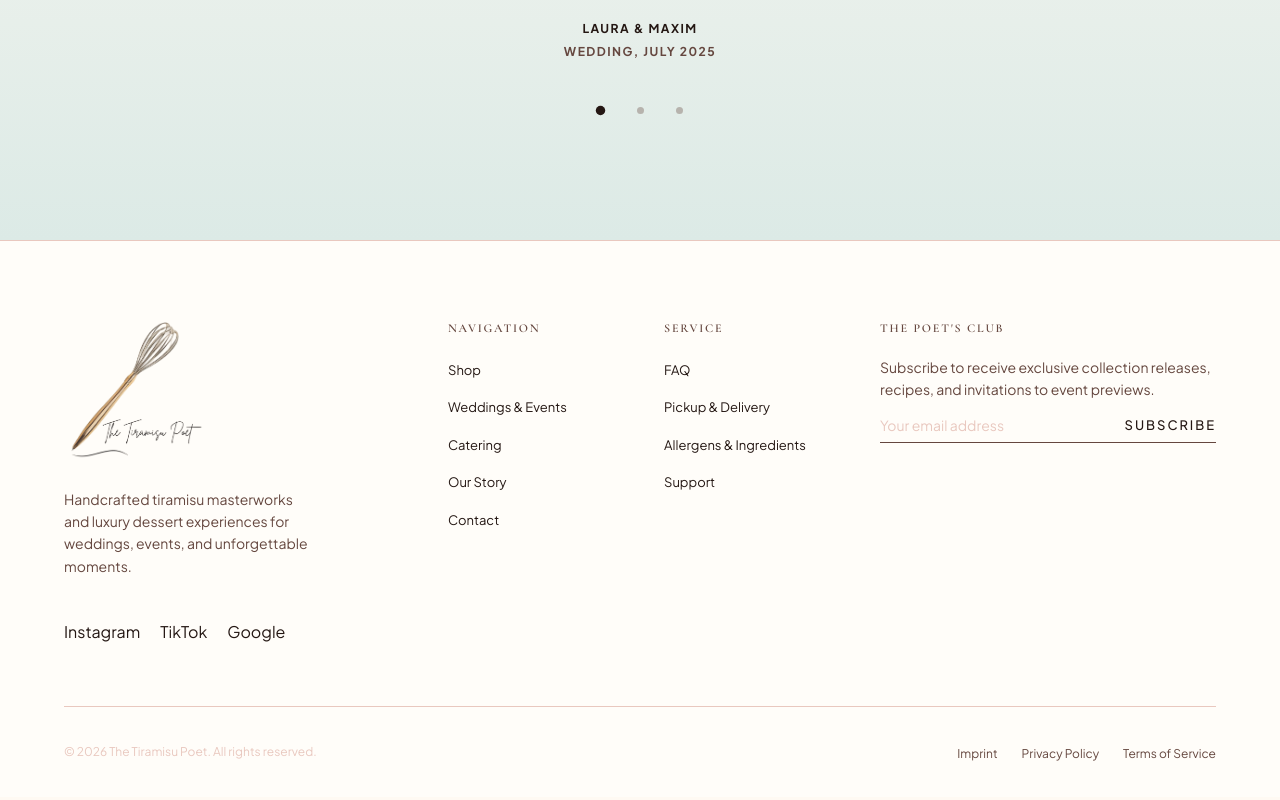
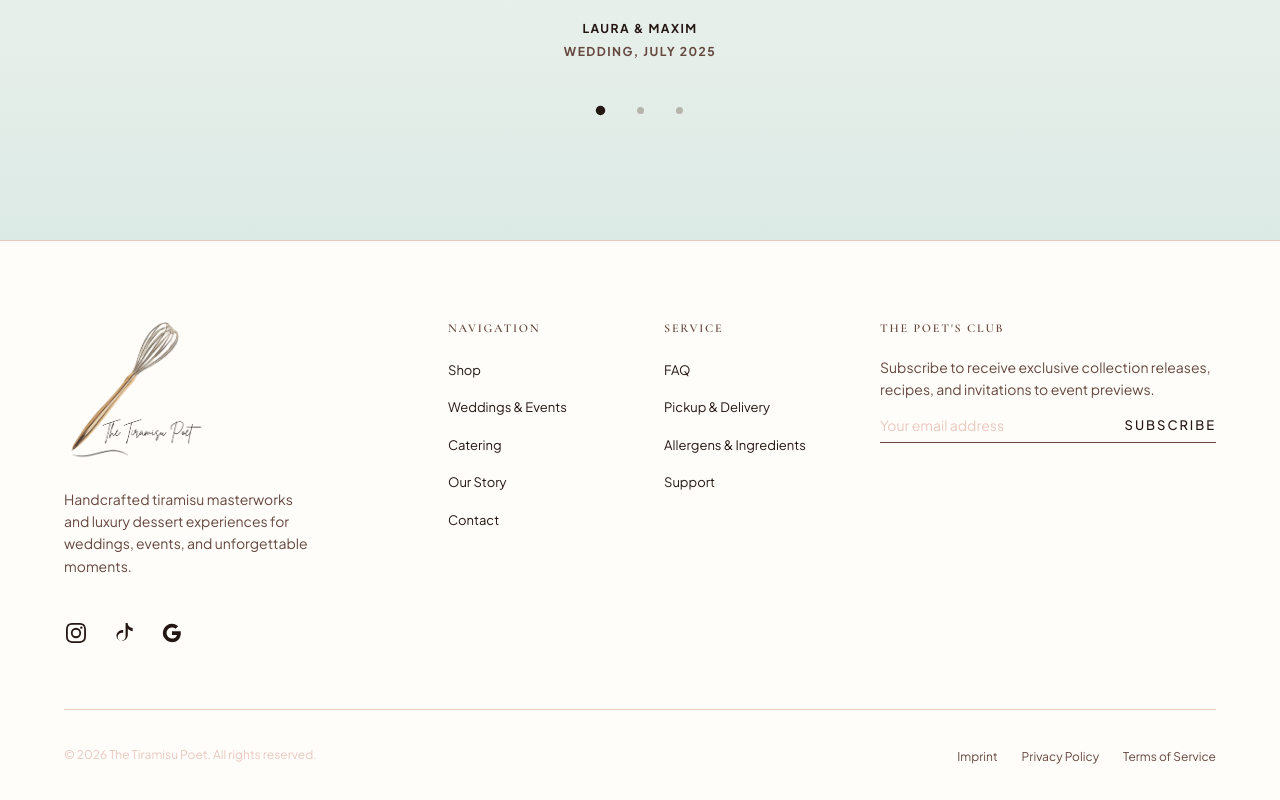
Before and after one commit to Far012/TheTiramisuPoet, a Next.js app: page / in a window 1280 px wide. Shown: the part 4852-5652 px from the top of the page. Built offline with nearby package versions, Linux system fonts and the light colour scheme.

Commit message:
feat: replace text footer links with elegant SVG icons for Instagram, TikTok, and Google

```diff
--- a/src/components/Footer.module.css
+++ b/src/components/Footer.module.css
@@ -125,17 +125,30 @@
 
 .socials {
   display: flex;
-  gap: 1.25rem;
+  gap: 1.5rem;
   margin-top: 1.5rem;
+  align-items: center;
 }
 
 .socialIcon {
   color: var(--espresso);
-  transition: opacity 0.3s ease;
+  display: inline-flex;
+  align-items: center;
+  justify-content: center;
+  width: 24px;
+  height: 24px;
+  transition: transform 0.3s cubic-bezier(0.16, 1, 0.3, 1), color 0.3s ease;
 }
 
 .socialIcon:hover {
-  opacity: 0.6;
+  color: var(--gold);
+  transform: translateY(-3px);
+}
+
+.svgIcon {
+  width: 20px;
+  height: 20px;
+  display: block;
 }
 
 .bottom {
--- a/src/components/Footer.tsx
+++ b/src/components/Footer.tsx
@@ -36,13 +36,22 @@ export default function Footer() {
             </p>
             <div className={styles.socials}>
               <a href="https://www.instagram.com/thetiramisupoet/" target="_blank" rel="noopener noreferrer" className={styles.socialIcon} aria-label="Instagram">
-                Instagram
+                <svg viewBox="0 0 24 24" fill="currentColor" className={styles.svgIcon} aria-hidden="true">
+                  <path d="M12 2.163c3.204 0 3.584.012 4.85.07 3.252.148 4.771 1.691 4.919 4.919.058 1.265.069 1.645.069 4.849 0 3.205-.012 3.584-.069 4.849-.149 3.225-1.664 4.771-4.919 4.919-1.266.058-1.644.07-4.85.07-3.204 0-3.584-.012-4.849-.07-3.26-.149-4.771-1.699-4.919-4.92-.058-1.265-.07-1.644-.07-4.849 0-3.204.013-3.583.07-4.849.149-3.227 1.664-4.771 4.919-4.919 1.266-.057 1.645-.069 4.849-.069zM12 0C8.741 0 8.333.014 7.053.072 2.695.272.273 2.69.073 7.051.014 8.333 0 8.741 0 12c0 3.259.014 3.668.072 4.948.2 4.358 2.618 6.78 6.98 6.98 1.281.058 1.689.072 4.948.072 3.259 0 3.668-.014 4.948-.072 4.354-.2 6.782-2.618 6.979-6.98.059-1.28.073-1.689.073-4.948 0-3.259-.014-3.667-.072-4.947-.196-4.354-2.617-6.78-6.979-6.98C15.668.014 15.259 0 12 0zm0 5.838a6.162 6.162 0 1 0 0 12.324 6.162 6.162 0 0 0 0-12.324zM12 16a4 4 0 1 1 0-8 4 4 0 0 1 0 8zm6.406-11.845a1.44 1.44 0 1 0 0 2.881 1.44 1.44 0 0 0 0-2.881z"/>
+                </svg>
               </a>
               <a href="https://www.tiktok.com/@the.tiramisu.poet" target="_blank" rel="noopener noreferrer" className={styles.socialIcon} aria-label="TikTok">
-                TikTok
+                <svg viewBox="0 0 24 24" fill="currentColor" className={styles.svgIcon} aria-hidden="true">
+                  <path d="M12.525.02c1.31-.02 2.61-.01 3.91-.02.08 1.53.63 3.09 1.75 4.17 1.12 1.11 2.7 1.62 4.24 1.79v4.03c-1.44-.17-2.89-.6-4.09-1.51-.71-.53-1.3-1.22-1.74-2v7.37c-.06 1.83-.55 3.72-1.71 5.13-1.53 1.93-4.14 2.87-6.52 2.45-2.73-.43-5.07-2.67-5.32-5.43-.37-3.48 2.05-6.85 5.51-7.39.81-.13 1.64-.1 2.44.07V12c-.9-.23-1.89-.25-2.79-.04-2.18.5-3.83 2.5-3.8 4.77.06 2.58 2.37 4.77 4.96 4.62 2.48-.1 4.54-2.22 4.54-4.71V.02z"/>
+                </svg>
               </a>
-              <a href="https://share.google/p5kdWLkpBeVm40RlI" target="_blank" rel="noopener noreferrer" className={styles.socialIcon} aria-label="Google Maps">
-                Google
+              <a href="https://share.google/p5kdWLkpBeVm40RlI" target="_blank" rel="noopener noreferrer" className={styles.socialIcon} aria-label="Google">
+                <svg viewBox="0 0 24 24" fill="currentColor" className={styles.svgIcon} aria-hidden="true">
+                  <path d="M22.56 12.25c0-.78-.07-1.53-.2-2.25H12v4.26h5.92c-.26 1.37-1.04 2.53-2.21 3.31v2.77h3.57c2.08-1.92 3.28-4.74 3.28-8.09z"/>
+                  <path d="M12 23c2.97 0 5.46-.98 7.28-2.66l-3.57-2.77c-.98.66-2.23 1.06-3.71 1.06-2.86 0-5.29-1.93-6.16-4.53H2.18v2.84C3.99 20.53 7.7 23 12 23z"/>
+                  <path d="M5.84 14.09c-.22-.66-.35-1.36-.35-2.09s.13-1.43.35-2.09V7.06H2.18C1.43 8.55 1 10.22 1 12s.43 3.45 1.18 4.94l2.85-2.22.81-.63z"/>
+                  <path d="M12 5.38c1.62 0 3.06.56 4.21 1.64l3.15-3.15C17.45 2.09 14.97 1 12 1 7.7 1 3.99 3.47 2.18 7.06l3.66 2.84c.87-2.6 3.3-4.52 6.16-4.52z"/>
+                </svg>
               </a>
             </div>
           </div>
```
